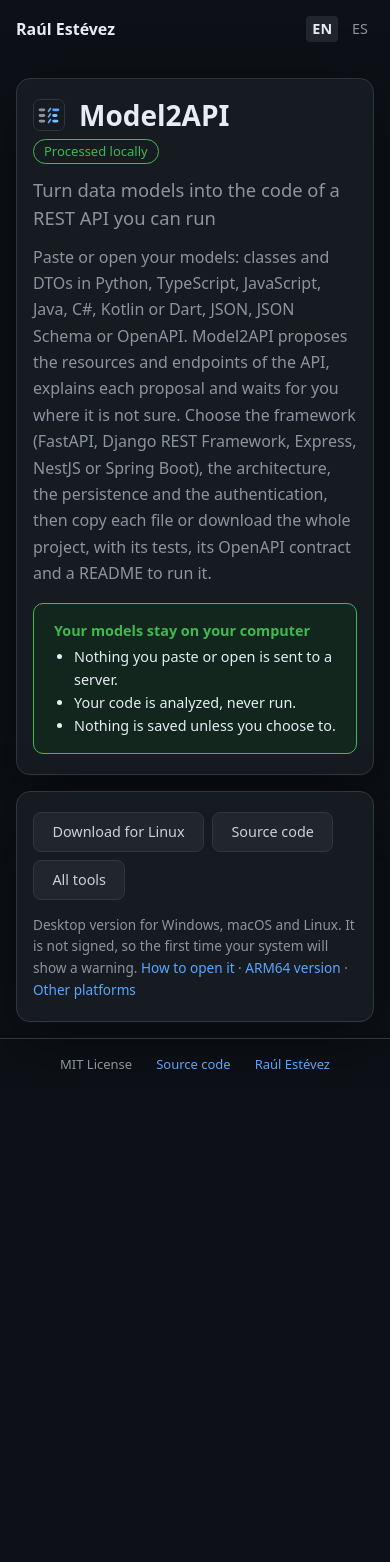
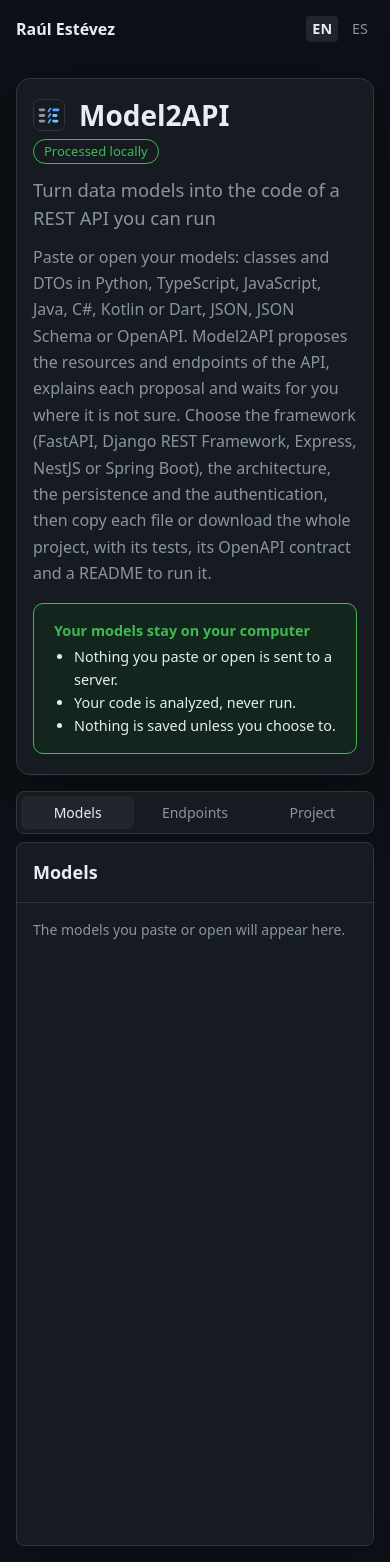
Before and after one commit to RaulEstevezA/Controller2API, a React (Vite) app in the folder web/: page / in a window 390 px wide. Shown: the top 1562 px of the page. Before the commit the page ends 1090 px from the top, so only its background shows below. Built offline with nearby package versions, Linux system fonts and the light colour scheme.

Commit message:
feat: lay out the workspace with three panes and tabs

```diff
--- a/web/src/App.tsx
+++ b/web/src/App.tsx
@@ -5,6 +5,7 @@ import { AppFooter } from './components/layout/AppFooter.tsx'
 import { AppHeader } from './components/layout/AppHeader.tsx'
 import { IntroPanel } from './components/layout/IntroPanel.tsx'
 import { LinksPanel } from './components/layout/LinksPanel.tsx'
+import { Workspace } from './components/layout/Workspace.tsx'
 import './App.css'
 
 /** The whole tool, in a single screen (personal_web_style `layouts/tool-page.md`). */
@@ -14,6 +15,7 @@ function App() {
       <AppHeader />
       <main className="app__main">
         <IntroPanel />
+        <Workspace />
         <LinksPanel />
       </main>
       <AppFooter />
--- /dev/null
+++ b/web/src/app/workspaceParts.ts
@@ -0,0 +1,9 @@
+/**
+ * Parts of the workspace, in the order of the flow: models, then their endpoints, then the project.
+ */
+
+/** The three parts, in order; below 1100px each one is a tab. */
+export const WORKSPACE_PARTS = ['models', 'endpoints', 'project'] as const
+
+/** One part of the workspace. */
+export type WorkspacePart = (typeof WORKSPACE_PARTS)[number]
--- /dev/null
+++ b/web/src/components/common/Pane.css
@@ -0,0 +1,48 @@
+/* Pane (personal_web_style components/cards.md, "Pane"): min-width and min-height 0 so the content
+   scrolls inside instead of stretching the column. */
+
+.pane {
+  display: flex;
+  flex-direction: column;
+  min-width: 0;
+  min-height: 0;
+  border: var(--border-line);
+  border-radius: var(--radius);
+  background: var(--surface);
+  overflow: hidden;
+}
+
+.pane__header {
+  display: flex;
+  flex-wrap: wrap;
+  align-items: center;
+  justify-content: space-between;
+  gap: var(--space-8);
+  min-height: 60px;
+  padding: var(--pane-header-padding);
+  border-bottom: var(--border-line);
+}
+
+.pane__title {
+  font-size: var(--font-title-sm);
+  font-weight: var(--weight-semibold);
+}
+
+.pane__actions {
+  display: flex;
+  flex-wrap: wrap;
+  align-items: center;
+  gap: var(--space-6);
+}
+
+.pane__body {
+  flex: 1;
+  min-height: 0;
+  overflow: auto;
+}
+
+.pane__footer {
+  padding: var(--space-8) var(--space-16);
+  border-top: var(--border-line);
+  font-size: var(--font-label);
+}
--- /dev/null
+++ b/web/src/components/common/Pane.tsx
@@ -0,0 +1,32 @@
+/**
+ * Pane: one column of the workspace, with a title bar, a body that scrolls inside and an optional footer
+ * (personal_web_style components/cards.md, "Pane").
+ */
+import type { ReactNode } from 'react'
+import './Pane.css'
+
+/** What a pane shows. */
+export interface PaneProps {
+  /** Title of the pane; also its accessible name. */
+  title: string
+  /** Buttons or selects in the title bar. */
+  actions?: ReactNode
+  /** Status or actions under the body. */
+  footer?: ReactNode
+  /** Content of the body. */
+  children: ReactNode
+}
+
+/** A workspace column that fills the height it is given; its body scrolls, not the page. */
+export function Pane({ title, actions, footer, children }: PaneProps) {
+  return (
+    <section className="pane" aria-label={title}>
+      <div className="pane__header">
+        <h2 className="pane__title">{title}</h2>
+        {actions && <div className="pane__actions">{actions}</div>}
+      </div>
+      <div className="pane__body">{children}</div>
+      {footer && <div className="pane__footer">{footer}</div>}
+    </section>
+  )
+}
--- /dev/null
+++ b/web/src/components/common/tabKeys.ts
@@ -0,0 +1,32 @@
+/**
+ * Keyboard of a tab list (WAI-ARIA tabs pattern), shared by every row of tabs in the interface.
+ */
+import type { KeyboardEvent } from 'react'
+
+/**
+ * Moves to a tab with the arrow keys, Home and End, and selects it.
+ *
+ * Only the selected tab is in the Tab order, so the keyboard reaches the content after the list in one step.
+ *
+ * @param event Key pressed on the element with `role="tablist"`.
+ * @param select Selects the tab at an index.
+ */
+export function onTabListKeyDown(event: KeyboardEvent<HTMLElement>, select: (index: number) => void) {
+  const tabs = [...event.currentTarget.querySelectorAll<HTMLElement>('[role="tab"]')]
+  const current = tabs.indexOf(document.activeElement as HTMLElement)
+  if (current < 0) return
+  const next =
+    event.key === 'ArrowRight'
+      ? (current + 1) % tabs.length
+      : event.key === 'ArrowLeft'
+        ? (current - 1 + tabs.length) % tabs.length
+        : event.key === 'Home'
+          ? 0
+          : event.key === 'End'
+            ? tabs.length - 1
+            : null
+  if (next === null) return
+  event.preventDefault()
+  select(next)
+  tabs[next].focus()
+}
--- /dev/null
+++ b/web/src/components/layout/Workspace.css
@@ -0,0 +1,97 @@
+/* Workspace layout. Each pane has a fixed height so its own body scrolls, never the page.
+   Desktop: models and endpoints side by side (endpoints wider), the project under them at full width.
+   Below 1100px: one part at a time, chosen with the tabs, which are hidden on wider screens. */
+
+.workspace {
+  display: flex;
+  flex-direction: column;
+  gap: var(--gap-cards);
+  margin-top: var(--space-16);
+}
+
+.workspace__top {
+  display: grid;
+  grid-template-columns: minmax(0, 1fr) minmax(0, 1.4fr);
+  gap: var(--gap-cards);
+  height: max(520px, calc(100vh - 140px));
+}
+
+.workspace__project {
+  display: flex;
+  height: max(480px, calc(100vh - 160px));
+}
+
+.workspace__project > .pane {
+  flex: 1;
+}
+
+.workspace__tabs {
+  display: none;
+}
+
+@media (max-width: 1100px) {
+  .workspace__tabs {
+    position: sticky;
+    top: 0;
+    z-index: 1;
+    display: flex;
+    gap: var(--space-4);
+    margin-top: var(--space-16);
+    padding: var(--space-4);
+    border: var(--border-line);
+    border-radius: var(--radius);
+    background: var(--surface);
+    overflow-x: auto;
+  }
+
+  .workspace__tab {
+    display: flex;
+    flex: 1;
+    align-items: center;
+    justify-content: center;
+    gap: var(--space-6);
+    padding: var(--space-6) var(--space-8);
+    border: none;
+    border-radius: var(--radius-sm);
+    background: none;
+    color: var(--muted);
+    font-size: var(--font-small);
+    font-weight: var(--weight-medium);
+    white-space: nowrap;
+    cursor: pointer;
+  }
+
+  .workspace__tab[aria-selected='true'] {
+    background: var(--surface-raised);
+    color: var(--text);
+  }
+
+  .workspace {
+    margin-top: var(--space-8);
+  }
+
+  /* Only the chosen part is shown */
+  .workspace > * {
+    display: none;
+  }
+
+  .workspace__top {
+    grid-template-columns: minmax(0, 1fr);
+    height: max(440px, calc(100dvh - 140px));
+  }
+
+  .workspace[data-part='models'] > .workspace__top,
+  .workspace[data-part='endpoints'] > .workspace__top {
+    display: grid;
+  }
+
+  .workspace[data-part='models'] > .workspace__top > :nth-child(2),
+  .workspace[data-part='endpoints'] > .workspace__top > :nth-child(1) {
+    display: none;
+  }
+
+  .workspace[data-part='project'] > .workspace__project {
+    display: flex;
+    height: max(440px, calc(100dvh - 140px));
+  }
+}
--- /dev/null
+++ b/web/src/components/layout/Workspace.tsx
@@ -0,0 +1,56 @@
+/**
+ * Workspace: the models and their endpoints side by side, and the generated project under them, at full
+ * width. Below 1100px one part at a time, chosen with tabs (personal_web_style RESPONSIVE_GUIDE.md).
+ */
+import { useState } from 'react'
+import { WORKSPACE_PARTS, type WorkspacePart } from '../../app/workspaceParts.ts'
+import { useI18n } from '../../i18n/useI18n.ts'
+import { Pane } from '../common/Pane.tsx'
+import { onTabListKeyDown } from '../common/tabKeys.ts'
+import './Workspace.css'
+
+/** Models → Endpoints → Project, with the tabs that show one part at a time on narrow screens. */
+export function Workspace() {
+  const { t } = useI18n()
+  const [part, setPart] = useState<WorkspacePart>('models')
+
+  return (
+    <>
+      <div
+        className="workspace__tabs"
+        role="tablist"
+        aria-label={t.workspaceLabel}
+        onKeyDown={(event) => onTabListKeyDown(event, (index) => setPart(WORKSPACE_PARTS[index]))}
+      >
+        {WORKSPACE_PARTS.map((id) => (
+          <button
+            key={id}
+            type="button"
+            role="tab"
+            aria-selected={part === id}
+            tabIndex={part === id ? 0 : -1}
+            className="workspace__tab"
+            onClick={() => setPart(id)}
+          >
+            {t.workspaceParts[id]}
+          </button>
+        ))}
+      </div>
+      <div className="workspace" data-part={part}>
+        <div className="workspace__top">
+          <Pane title={t.workspaceParts.models}>
+            <p className="pane-empty">{t.modelsEmpty}</p>
+          </Pane>
+          <Pane title={t.workspaceParts.endpoints}>
+            <p className="pane-empty">{t.endpointsEmpty}</p>
+          </Pane>
+        </div>
+        <div className="workspace__project">
+          <Pane title={t.workspaceParts.project}>
+            <p className="pane-empty">{t.projectEmpty}</p>
+          </Pane>
+        </div>
+      </div>
+    </>
+  )
+}
--- a/web/src/i18n/messages.ts
+++ b/web/src/i18n/messages.ts
@@ -4,6 +4,8 @@
  * `en` defines the shape of the texts; `es` must have exactly the same keys, which the `Messages` type
  * checks. To add a text, add it to both. Texts that depend on a value are functions.
  */
+
+import type { WorkspacePart } from '../app/workspaceParts.ts'
 
 /** Languages of the interface, in the order the language switcher shows them. */
 export const languages = ['en', 'es'] as const
@@ -33,6 +35,11 @@ const en = {
   sourceCode: 'Source code',
   allTools: 'All tools',
   license: 'MIT License',
+  workspaceLabel: 'Workspace',
+  workspaceParts: { models: 'Models', endpoints: 'Endpoints', project: 'Project' } satisfies Record<WorkspacePart, string>,
+  modelsEmpty: 'The models you paste or open will appear here.',
+  endpointsEmpty: 'The proposed resources and endpoints will appear here once the models are read.',
+  projectEmpty: 'The files of the generated project will appear here.',
 }
 
 /** Every text of the interface in one language. */
@@ -61,6 +68,11 @@ const es: Messages = {
   sourceCode: 'Código fuente',
   allTools: 'Todas las herramientas',
   license: 'Licencia MIT',
+  workspaceLabel: 'Área de trabajo',
+  workspaceParts: { models: 'Modelos', endpoints: 'Endpoints', project: 'Proyecto' },
+  modelsEmpty: 'Los modelos que pegues o abras aparecerán aquí.',
+  endpointsEmpty: 'Los recursos y endpoints propuestos aparecerán aquí cuando se lean los modelos.',
+  projectEmpty: 'Los archivos del proyecto generado aparecerán aquí.',
 }
 
 /** Texts by language. */
```
Also changed, not shown: 2 other files (tests, documents, lock files or other folders).
